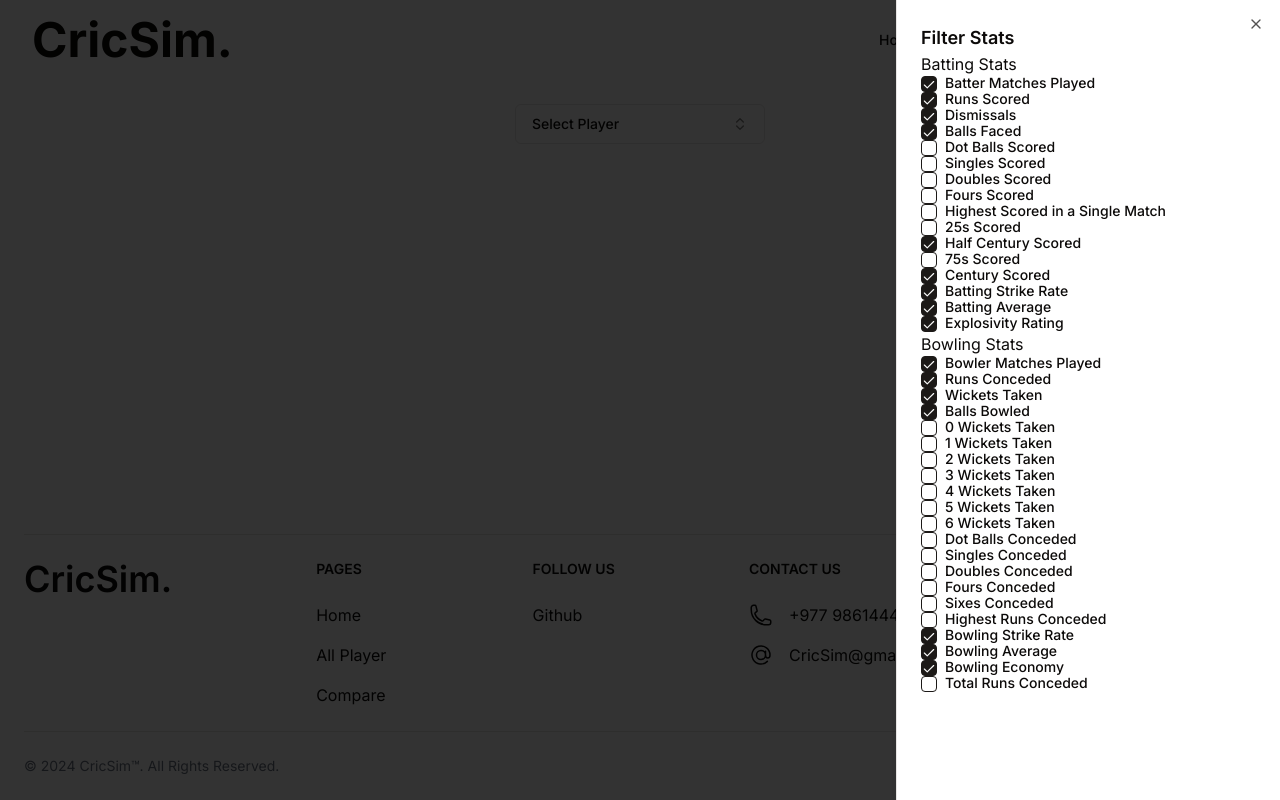
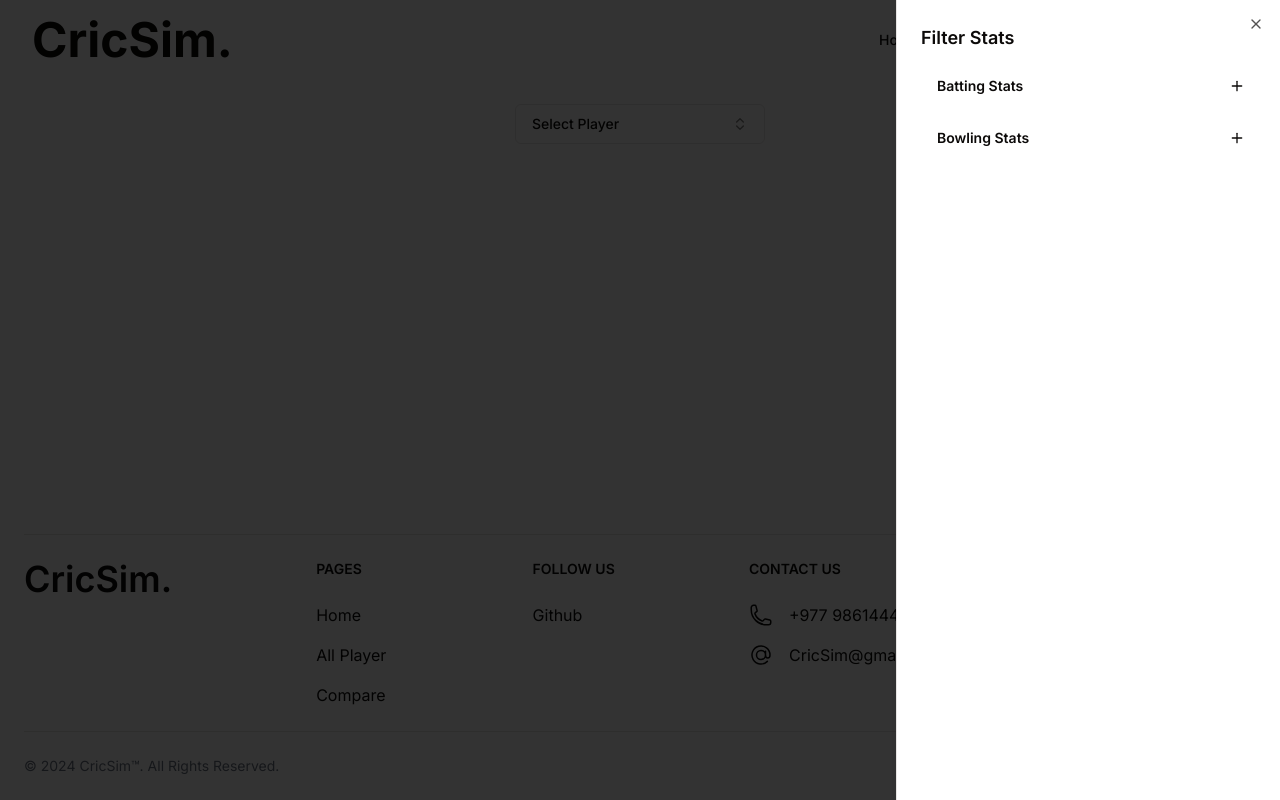
Before and after one commit to nischalmainali21/Major-CricSim-Frontend, a Next.js app: page /comp in a window 1280 px wide. Both pictures are taken after a click on the button "Open Filter". Built offline with nearby package versions, Linux system fonts and the light colour scheme.

Commit message:
Update ui for CompFilter and related.

```diff
--- a/package.json
+++ b/package.json
@@ -10,6 +10,7 @@
   },
   "dependencies": {
     "@radix-ui/react-checkbox": "^1.0.4",
+    "@radix-ui/react-collapsible": "^1.0.3",
     "@radix-ui/react-dialog": "^1.0.5",
     "@radix-ui/react-dropdown-menu": "^2.0.6",
     "@radix-ui/react-navigation-menu": "^1.1.4",
--- a/src/app/comp/page.js
+++ b/src/app/comp/page.js
@@ -140,7 +140,9 @@ const Comp = () => {
             <SheetHeader>
               <SheetTitle>Filter Stats</SheetTitle>
             </SheetHeader>
-            <CompFilter />
+            <div className="py-4">
+              <CompFilter />
+            </div>
           </SheetContent>
         </Sheet>
       </div>
--- a/src/components/CompFilter.jsx
+++ b/src/components/CompFilter.jsx
@@ -1,12 +1,21 @@
 "use client";
 import React from "react";
-import { ScrollArea } from "./ui/scroll-area";
-import { Checkbox } from "@/components/ui/checkbox";
 import { labeledPlayerStats, battingStats, bowlingStats } from "@/lib/constant";
 import { useSelectedFilters } from "../../context/SelectedFiltersContext";
+import CompSelectFilter from "./CompSelectFilter";
+import { Button } from "@/components/ui/button";
+import {
+  Collapsible,
+  CollapsibleContent,
+  CollapsibleTrigger,
+} from "@/components/ui/collapsible";
+import { Plus } from "lucide-react";
+import { ScrollArea } from "./ui/scroll-area";
 
 const CompFilter = () => {
   //holds the currently selected filter
+  const [isOpenBat, setIsOpenBat] = React.useState(false);
+  const [isOpenBowl, setIsOpenBowl] = React.useState(false);
   const { selectedFilters, setSelectedFilters } = useSelectedFilters();
 
   const filteredBattingStats = Object.fromEntries(
@@ -36,63 +45,77 @@ const CompFilter = () => {
     }
   };
 
-  console.log(selectedFilters);
-
   return (
-    <div className="flex flex-col">
+    <div className="flex flex-col gap-4">
+      {/* batting */}
       <div>
-        <h1>Batting Stats</h1>
-        <ScrollArea>
-          <div>
+        <Collapsible
+          open={isOpenBat}
+          onOpenChange={setIsOpenBat}
+          className="w-[350px] space-y-2"
+        >
+          <div className="flex items-center justify-between space-x-4 px-4">
+            <h4 className="text-sm font-semibold">Batting Stats</h4>
+            <CollapsibleTrigger asChild>
+              <Button variant="ghost" size="sm" className="w-9 p-0">
+                <Plus className="h-4 w-4" />
+                <span className="sr-only">Toggle</span>
+              </Button>
+            </CollapsibleTrigger>
+          </div>
+          <CollapsibleContent className="space-y-2 flex flex-col justify-center ml-6 ">
+            <ScrollArea className="border rounded-sm p-4 h-[430px]">
+              <div className="flex flex-col gap-2">
                 {Object.entries(filteredBattingStats).map(
                   ([stat, { LabelName }]) => (
-                <div key={stat} className="items-top flex space-x-2">
-                  <Checkbox
-                    name={stat}
-                    value={stat}
-                    checked={selectedFilters.includes(stat)}
-                    onCheckedChange={() => handleFilterChange(stat)}
+                    <CompSelectFilter
+                      key={stat}
+                      stat={stat}
+                      LabelName={LabelName}
+                      selectedFilters={selectedFilters}
+                      handleFilterChange={handleFilterChange}
                     />
-                  <div className="grid gap-1.5 leading-none">
-                    <label
-                      htmlFor={stat}
-                      className="text-sm font-medium leading-none peer-disabled:cursor-not-allowed peer-disabled:opacity-70"
-                    >
-                      {LabelName}
-                    </label>
-                  </div>
-                </div>
                   )
                 )}
               </div>
             </ScrollArea>
+          </CollapsibleContent>
+        </Collapsible>
       </div>
+      {/* bowling */}
       <div>
-        <h1>Bowling Stats</h1>
-        <ScrollArea>
-          <div>
+        <Collapsible
+          open={isOpenBowl}
+          onOpenChange={setIsOpenBowl}
+          className="w-[350px] space-y-2"
+        >
+          <div className="flex items-center justify-between space-x-4 px-4">
+            <h4 className="text-sm font-semibold">Bowling Stats</h4>
+            <CollapsibleTrigger asChild>
+              <Button variant="ghost" size="sm" className="w-9 p-0">
+                <Plus className="h-4 w-4" />
+                <span className="sr-only">Toggle</span>
+              </Button>
+            </CollapsibleTrigger>
+          </div>
+          <CollapsibleContent className="space-y-2 flex flex-col justify-center ml-6 ">
+            <ScrollArea className="border rounded-sm p-4 h-[430px]">
+              <div className="flex flex-col gap-2">
                 {Object.entries(filteredBowlingStats).map(
                   ([stat, { LabelName }]) => (
-                <div key={stat} className="items-top flex space-x-2">
-                  <Checkbox
-                    name={stat}
-                    value={stat}
-                    checked={selectedFilters.includes(stat)}
-                    onCheckedChange={() => handleFilterChange(stat)}
+                    <CompSelectFilter
+                      key={stat}
+                      stat={stat}
+                      LabelName={LabelName}
+                      selectedFilters={selectedFilters}
+                      handleFilterChange={handleFilterChange}
                     />
-                  <div className="grid gap-1.5 leading-none">
-                    <label
-                      htmlFor={stat}
-                      className="text-sm font-medium leading-none peer-disabled:cursor-not-allowed peer-disabled:opacity-70"
-                    >
-                      {LabelName}
-                    </label>
-                  </div>
-                </div>
                   )
                 )}
               </div>
             </ScrollArea>
+          </CollapsibleContent>
+        </Collapsible>
       </div>
     </div>
   );
--- /dev/null
+++ b/src/components/CompSelectFilter.jsx
@@ -0,0 +1,30 @@
+import React from "react";
+import { Checkbox } from "./ui/checkbox";
+
+const CompSelectFilter = ({
+  stat,
+  LabelName,
+  selectedFilters,
+  handleFilterChange,
+}) => {
+  return (
+    <div key={stat} className="items-top flex space-x-2">
+      <Checkbox
+        name={stat}
+        value={stat}
+        checked={selectedFilters.includes(stat)}
+        onCheckedChange={() => handleFilterChange(stat)}
+      />
+      <div className="grid gap-1.5 leading-none">
+        <label
+          htmlFor={stat}
+          className="text-sm font-medium leading-none peer-disabled:cursor-not-allowed peer-disabled:opacity-70"
+        >
+          {LabelName}
+        </label>
+      </div>
+    </div>
+  );
+};
+
+export default CompSelectFilter;
--- /dev/null
+++ b/src/components/ui/collapsible.jsx
@@ -0,0 +1,11 @@
+"use client"
+
+import * as CollapsiblePrimitive from "@radix-ui/react-collapsible"
+
+const Collapsible = CollapsiblePrimitive.Root
+
+const CollapsibleTrigger = CollapsiblePrimitive.CollapsibleTrigger
+
+const CollapsibleContent = CollapsiblePrimitive.CollapsibleContent
+
+export { Collapsible, CollapsibleTrigger, CollapsibleContent }
```
Also changed, not shown: 1 other file (tests, documents, lock files or other folders). Lines whose indentation alone changed are shown as unchanged.
